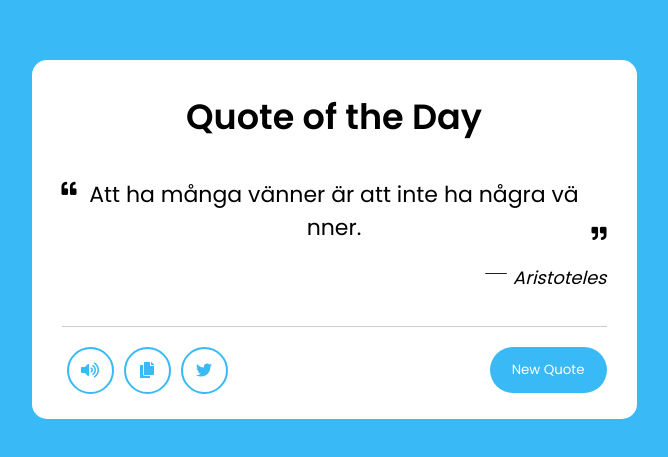
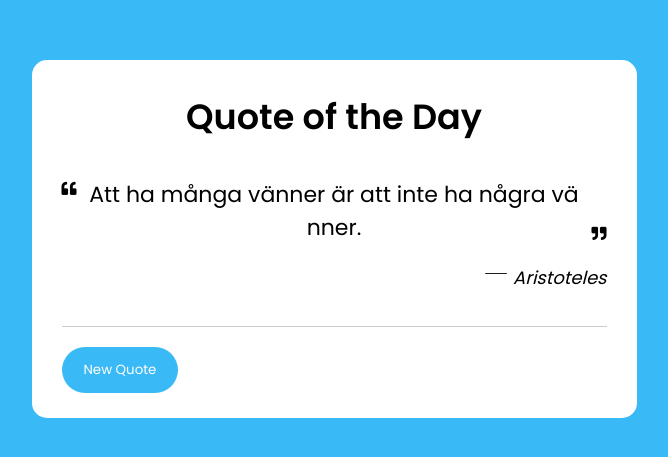
Before and after one commit to philipn778/citatgenerator, a plain HTML site: page index.html in a window 1280 px wide. Shown: the part 161-618 px from the top of the page, without its empty margins (306-974 px from the left). Drawn offline with Linux system fonts and the light colour scheme.

Commit message:
modified:   index.html 	modified:   styles.css

```diff
--- a/index.html
+++ b/index.html
@@ -24,11 +24,6 @@
         </div>
         <div class="buttons">
             <div class="features">
-                <ul>
-                    <li class="sounds"><i class="fas fa-volume-up"></i></li>
-                    <li class="copy"><i class="fas fa-copy"></i></li>
-                    <li class="twitter"><i class="fab fa-twitter"></i></li>
-                </ul>
                 <button>New Quote</button>
             </div>
         </div>
--- a/styles.css
+++ b/styles.css
@@ -85,26 +85,6 @@ body{
     display: flex;
 }
 
-.features ul li{
-    list-style: none;
-    margin: 0 5px;
-    height: 47px;
-    width: 47px;
-    display: flex;
-    cursor: pointer;
-    color: rgb(57, 185, 245);
-    align-items: center;
-    justify-content: center;
-    border-radius: 50%;
-    border: 2px solid rgb(57, 185, 245);
-    transition: all 0.3s ease;
-}
-
-.features ul li:hover{
-    color: #fff;
-    background: rgb(57, 185, 245);
-}
-
 .features button{
     border: none;
     outline: none;
@@ -114,5 +94,4 @@ body{
     padding: 13px 22px;
     border-radius: 30px;
     background: rgb(57, 185, 245);
-
 }
```
